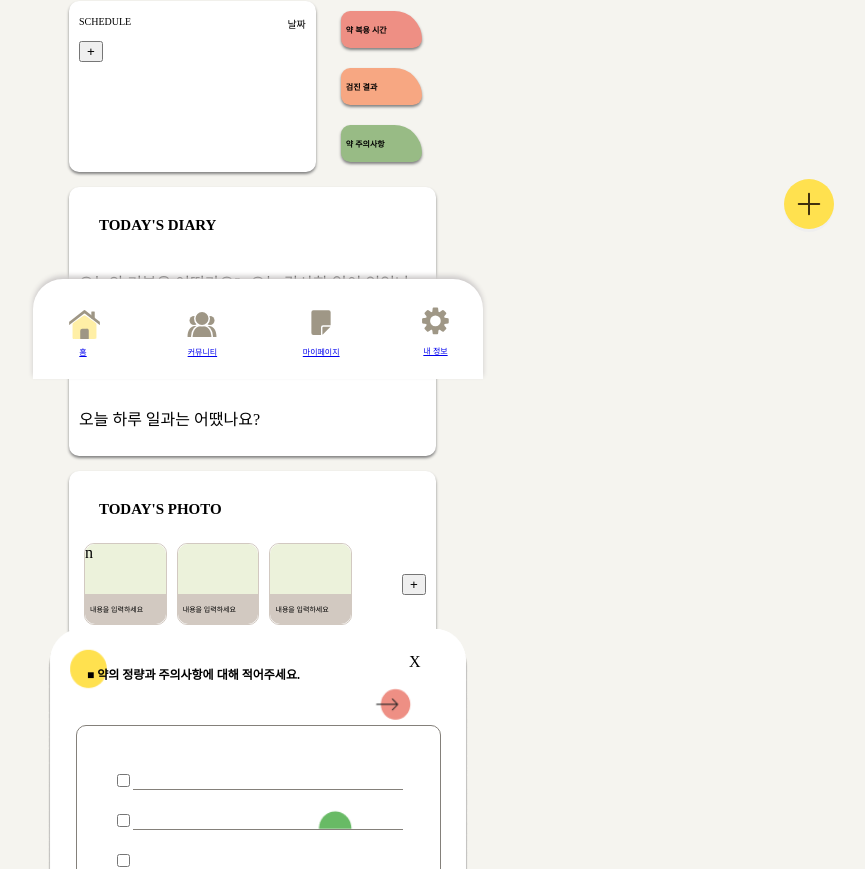
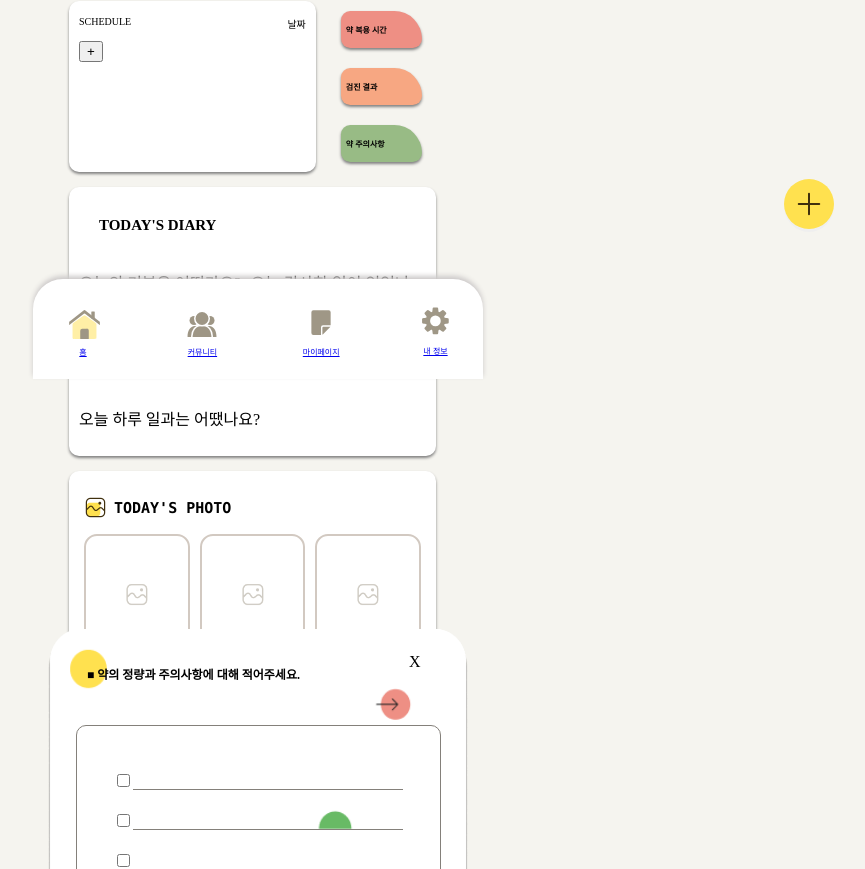
Before and after one commit to wholeRest/wholeRest_fe, a React (Vite) app: page /mypage in a window 1280 px wide. Shown: the part 421-1290 px from the top of the page, without its empty margins (382-1247 px from the left). Built offline with nearby package versions, Linux system fonts and the light colour scheme.

Commit message:
second commit

```diff
--- a/src/components/myPage/MyPage.jsx
+++ b/src/components/myPage/MyPage.jsx
@@ -3,6 +3,7 @@ import { Footer } from "../Footer"
 import './MyPage.css'
 import { useState } from "react"
 import ToDoList from "./ToDoList";
+import Photo from "./Photo";
 
 
 
@@ -106,6 +107,8 @@ export function MyPage(){
                 <p className="Diary_title">오늘 하루 일과는 어땠나요?</p>
               </div>
             </div>
+
+            <Photo />
 
             <div className="mypage_Photo">
               <p className="mypage_title">TODAY'S PHOTO</p>
--- /dev/null
+++ b/src/components/myPage/Photo.jsx
@@ -0,0 +1,67 @@
+import styled from 'styled-components';
+
+const PhotoBox = styled.div`
+    background-color: white;
+    box-shadow: 0px 2px 3px gray;
+    border: none;
+    border-radius: 10px;
+    padding: 10px;
+    margin: 15px;
+    width: 85%;
+    height: max-content;
+    max-height: 500px;
+`;
+
+const HeaderContainer = styled.div`
+    display: flex;
+    align-items: center;
+    margin: 15px 5px;
+    margin-bottom: 10px;
+`;
+
+const Header = styled.div`
+    font-size: 15px;
+    font-family: Consolas, monospace;
+    font-weight: bold;
+    margin-left: 7px;
+`;
+
+const HeaderImg = styled.img`
+    width: 23px;
+    height: 23px;
+`;
+
+const PhotoContainer = styled.div`
+    display: flex;
+`;
+
+const PhotoTable = styled.button`
+    width: 33%;
+    border: solid 2px rgb(210, 201, 193);
+    border-radius: 15px;
+    margin: 5px;
+    height: 120px;
+    border-radius: 13px;
+    background: url("src/image/myPage/photoContentImg.png") no-repeat center center;
+    background-size: 25px 25px;
+    cursor: pointer;
+`;
+
+const Photo = () => {
+    return (
+        <PhotoBox>
+            <HeaderContainer>
+                <HeaderImg src="src/image/myPage/photoHeaderImg.png" alt="Header" />
+                <Header>TODAY'S PHOTO</Header>
+            </HeaderContainer>
+
+            <PhotoContainer>
+                <PhotoTable onClick={() => alert("Photo button clicked!")} />
+                <PhotoTable onClick={() => alert("Photo button clicked!")} />
+                <PhotoTable onClick={() => alert("Photo button clicked!")} />
+            </PhotoContainer>
+        </PhotoBox>
+    );
+};
+
+export default Photo;
```
Also changed, not shown: src/image/myPage/photoContentImg.png (added), src/image/myPage/photoHeaderImg.png (added).
